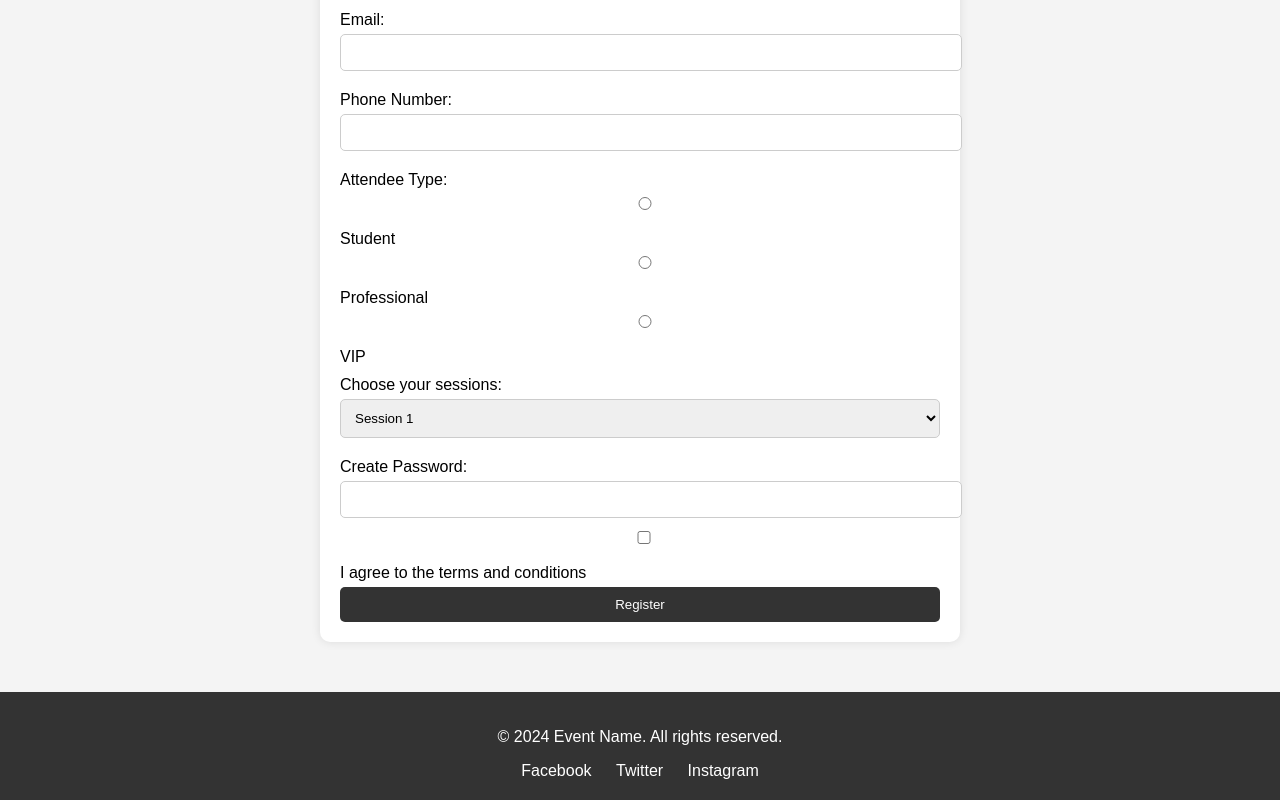
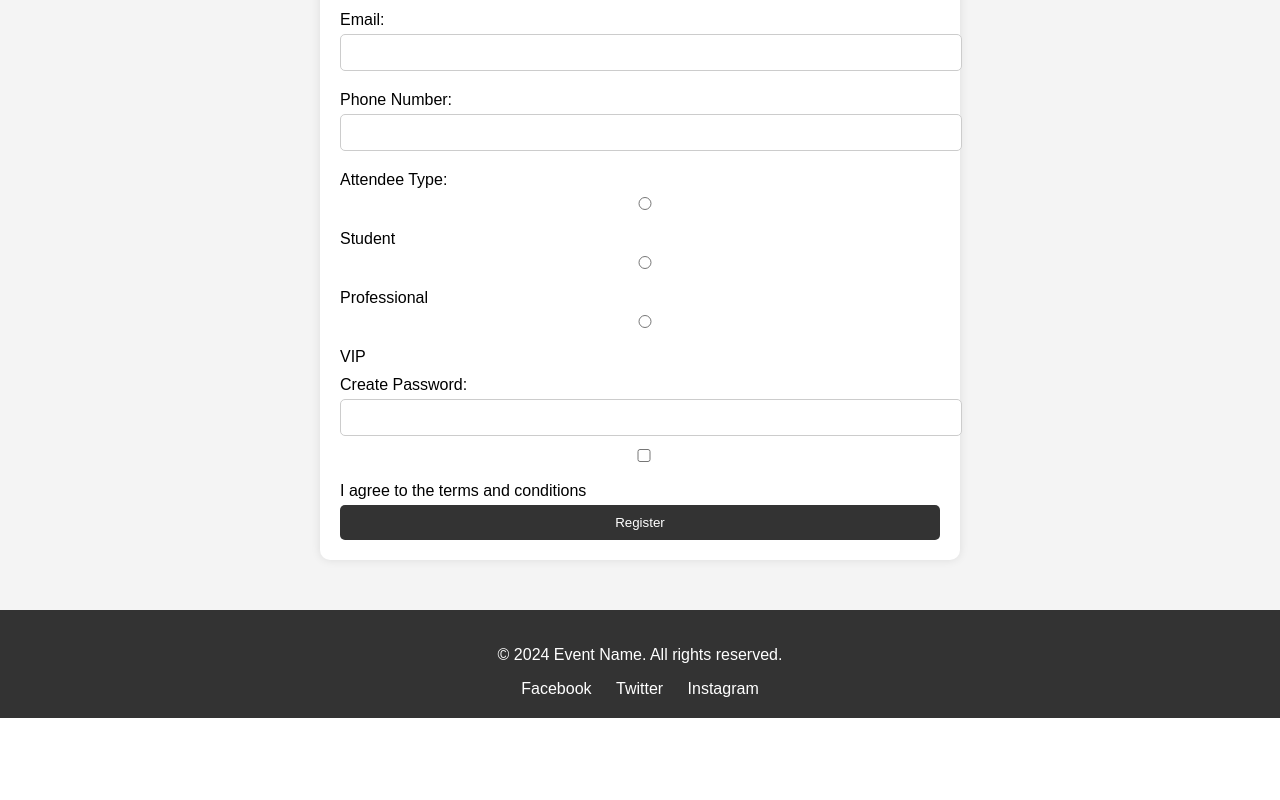
Before and after one commit to JoySukumar1/Event_Website, a plain HTML site: page index.html in a window 1280 px wide. Shown: the part 910-1710 px from the top of the page. After the commit the page ends 1628 px from the top, so only its background shows below. Drawn offline with Linux system fonts and the light colour scheme.

Commit message:
Added Features

```diff
--- a/index.html
+++ b/index.html
@@ -61,12 +61,6 @@
                 <input type="radio" id="vip" name="type" value="vip">
                 <label for="vip">VIP</label>
 
-                <label for="sessions">Choose your sessions:</label>
-                <select id="sessions" name="sessions">
-                    <option value="session1">Session 1</option>
-                    <option value="session2">Session 2</option>
-                    <option value="session3">Session 3</option>
-                </select>
 
                 <label for="password">Create Password:</label>
                 <input type="password" id="password" name="password" required>
```
